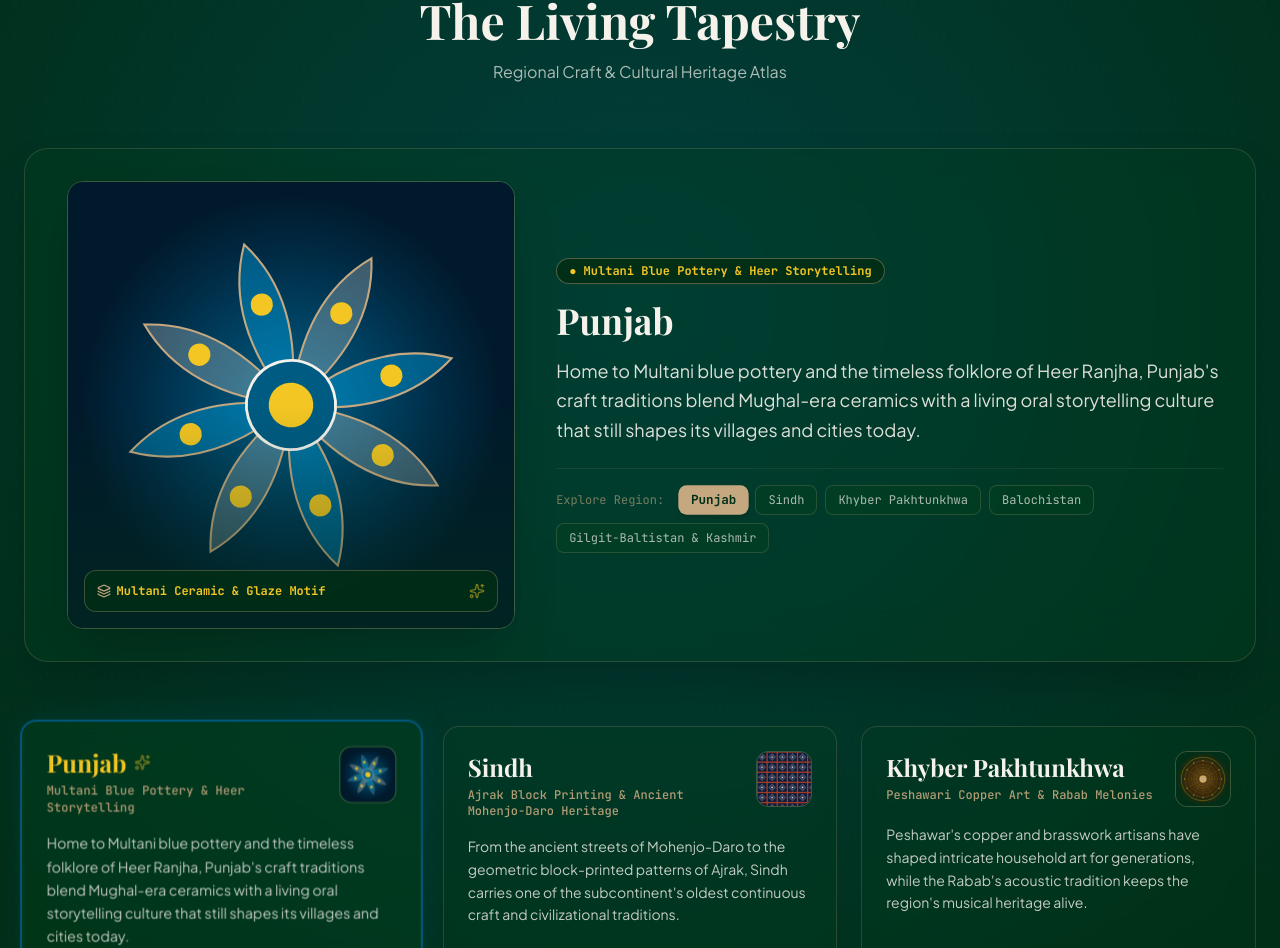
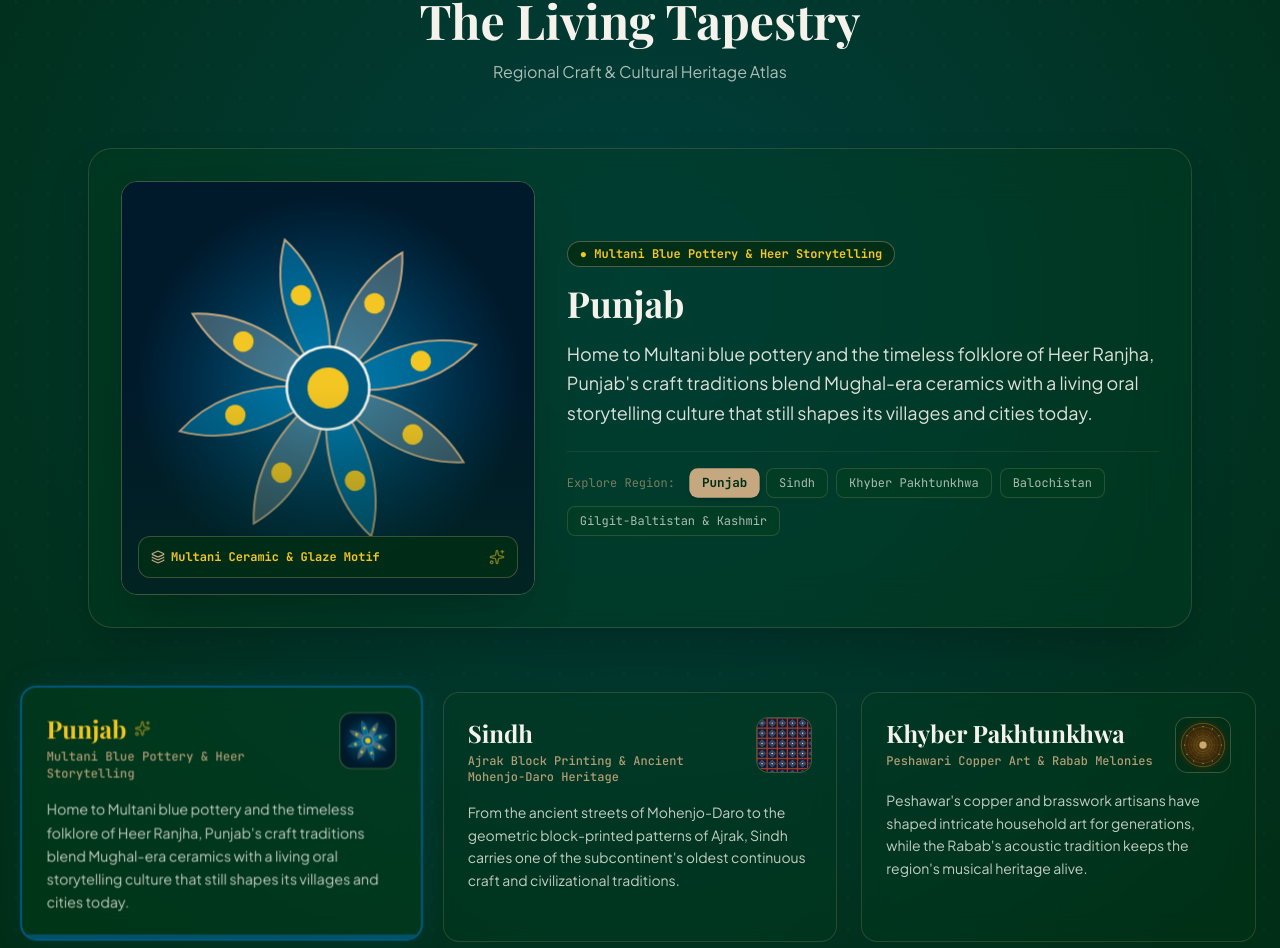
Before and after one commit to MuhammadHassaan06/echoes-and-patterns-79, a Next.js app: page / in a window 1280 px wide. Shown: the part 1768-2716 px from the top of the page. Built offline with nearby package versions, Linux system fonts and the light colour scheme; a web font is replaced by a local one.

Commit message:
feat: build Craft Atlas regional grid

```diff
--- a/src/components/sections/TapestryChapter.tsx
+++ b/src/components/sections/TapestryChapter.tsx
@@ -105,6 +105,7 @@
         </div>
 
         {/* Interactive Showcase Hero Showcase Panel */}
+        <div className="max-w-6xl mx-auto w-full px-4 sm:px-6">
           <div className="grid grid-cols-1 lg:grid-cols-12 gap-8 items-center rounded-3xl p-8 bg-emerald-vibrant/30 border border-gold-antique/20 backdrop-blur-xl shadow-2xl relative overflow-hidden">
             {/* Active Canvas Pattern Visual Display (5 Cols on Desktop) */}
             <div className="lg:col-span-5 relative aspect-square max-w-md mx-auto w-full rounded-2xl overflow-hidden border border-gold-antique/30 shadow-2xl group">
@@ -165,6 +166,7 @@
               </div>
             </div>
           </div>
+        </div>
 
         {/* 5 Regional Craft Atlas Cards Grid */}
         <div className="grid grid-cols-1 md:grid-cols-2 lg:grid-cols-3 gap-6">
```
Lines whose indentation alone changed are shown as unchanged.
